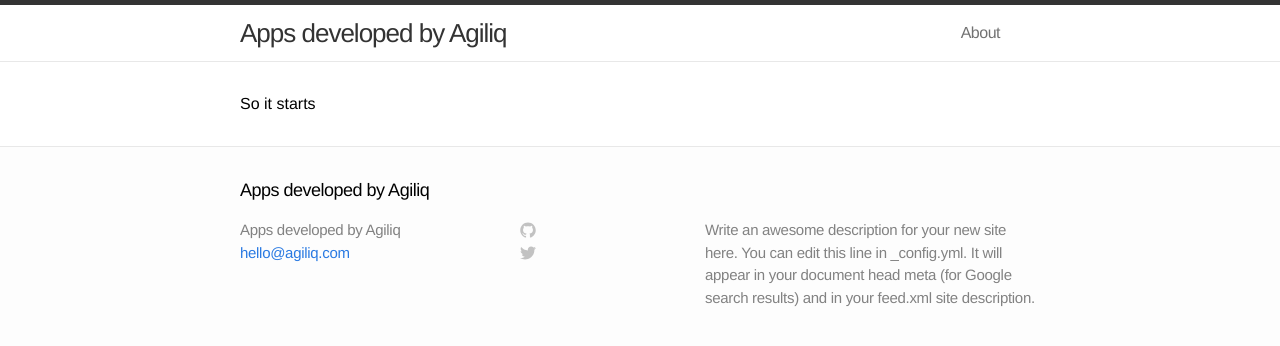
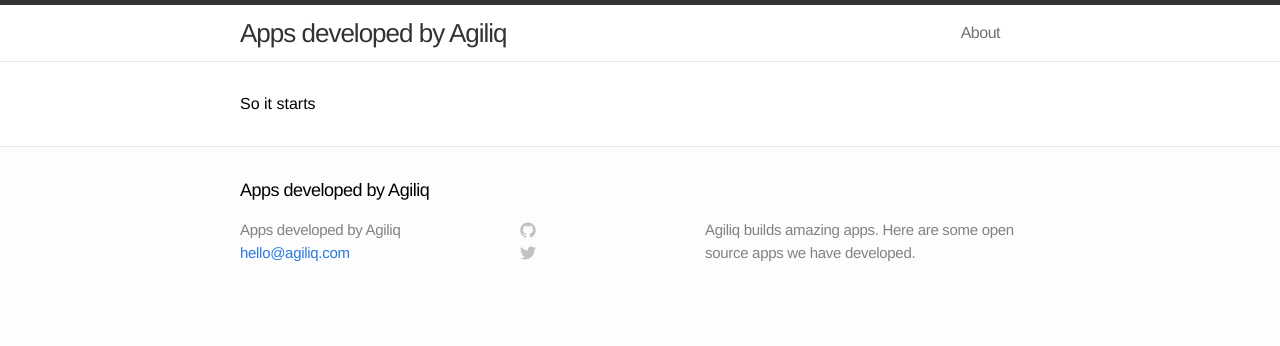
Before and after one commit to agiliq/apps.agiliq.com, a Jekyll site: the page built from index.md, in a window 1280 px wide. Shown: the top 346 px of the page. Built offline with Jekyll 4.4.1, drawn with Linux system fonts in a browser that asks for light colours.

Commit message:
Updated the description.

```diff
--- a/_config.yml
+++ b/_config.yml
@@ -1,7 +1,7 @@
 # Site settings
 title: Apps developed by Agiliq
 email: "hello@agiliq.com"
-description: "Write an awesome description for your new site here. You can edit this line in _config.yml. It will appear in your document head meta (for Google search results) and in your feed.xml site description."
+description: "Agiliq builds amazing apps. Here are some open source apps we have developed."
 baseurl: ""
 url: "http://apps.agiliq.com"
 
```
